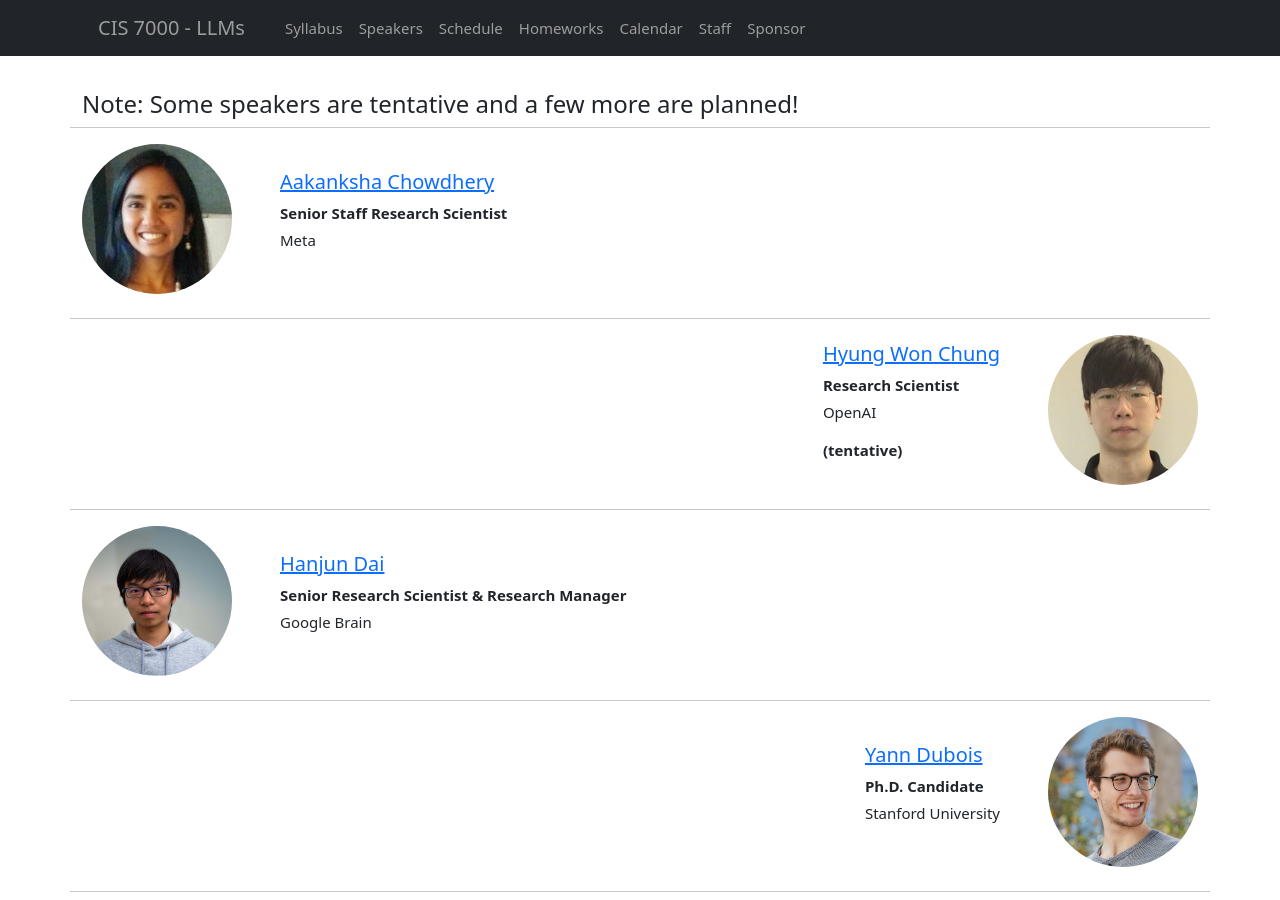
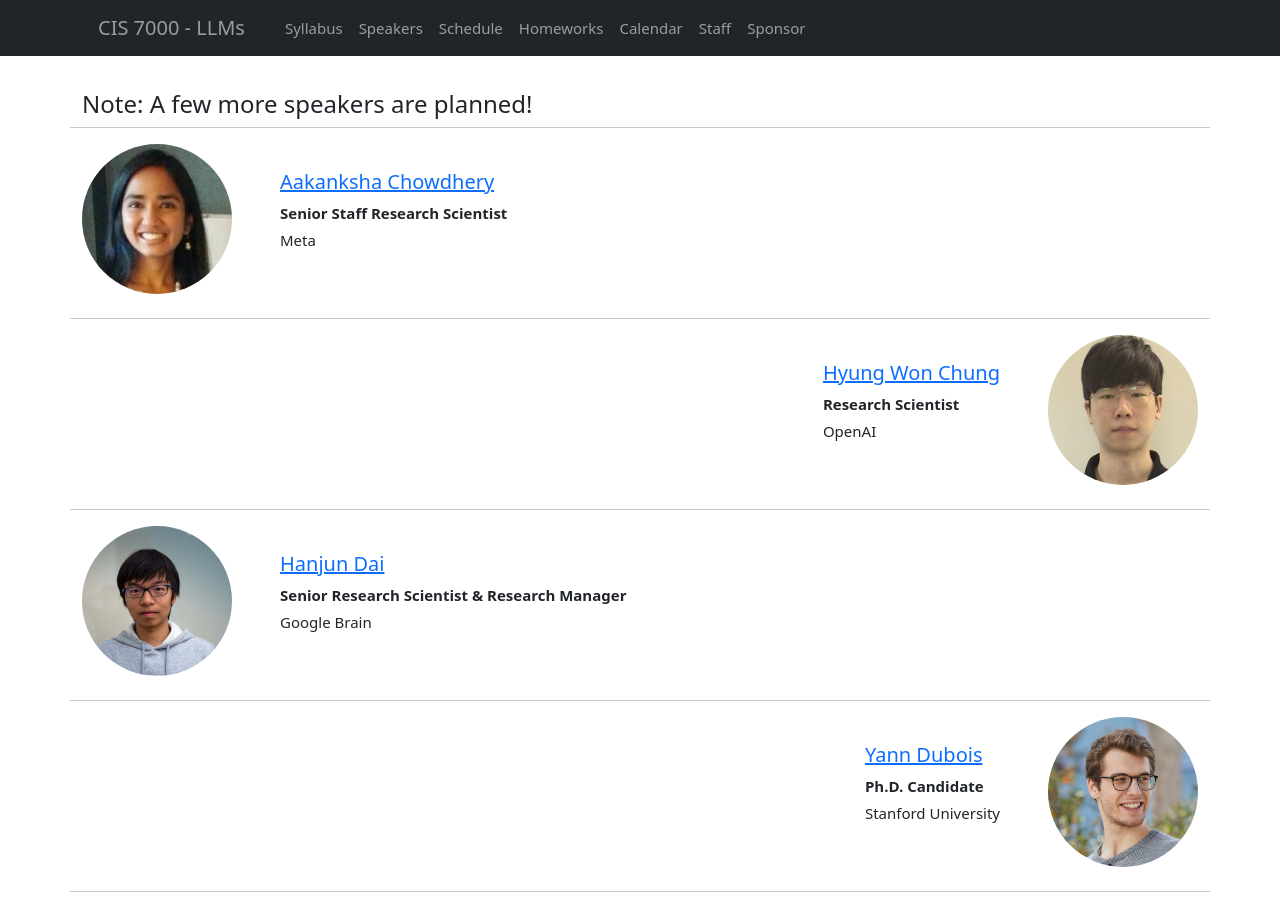
Before and after one commit to llm-class/llm-class.github.io, a Jekyll site: the page built from speakers.html, in a window 1280 px wide and 900 px high. Built offline with Jekyll 4.4.1, drawn with Linux system fonts in a browser that asks for light colours.

Commit message:
confirm Hyung as speaker

```diff
--- a/_data/speakers.yml
+++ b/_data/speakers.yml
@@ -7,7 +7,6 @@
 - name: "Hyung Won Chung"
   url: "https://hwchung27.github.io/"
   title: "Research Scientist"
-  note: "(tentative)"
   affiliation: "OpenAI"
   image: "images/hyung_won_chung.jpeg"
 
--- a/speakers.html
+++ b/speakers.html
@@ -2,7 +2,7 @@
 layout: default
 ---
 
-<h4>Note: Some speakers are tentative and a few more are planned!</h4>
+<h4>Note: A few more speakers are planned!</h4>
 
 <div class="row">
     {% for speaker in site.data.speakers %}
```
